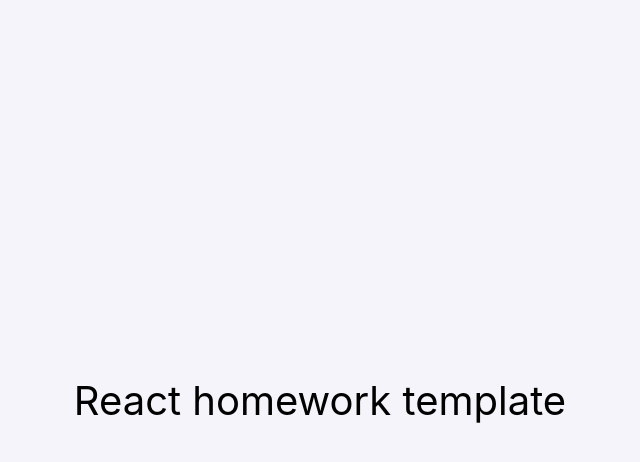
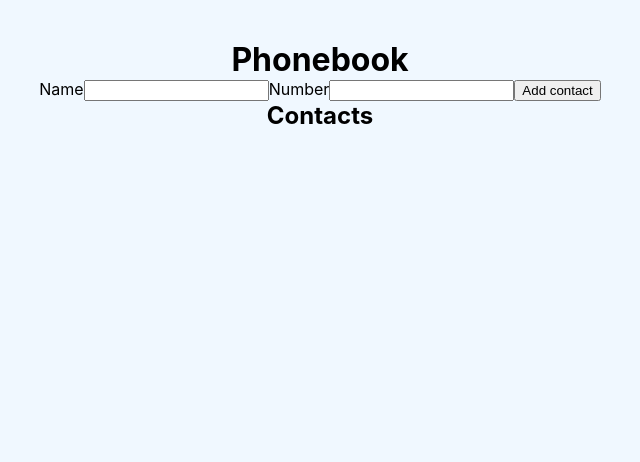
Before and after one commit to Jigsaw28/goit-react-hw-02-phonebook-test, a React (Create React App) app: page / in a window 1280 px wide. Shown: the top 462 px of the page, without its empty margins (320-960 px from the left). Built offline with nearby package versions, Linux system fonts and the light colour scheme.

Commit message:
done form with contact list

```diff
--- a/package.json
+++ b/package.json
@@ -7,6 +7,7 @@
     "@testing-library/jest-dom": "^5.16.3",
     "@testing-library/react": "^12.1.4",
     "@testing-library/user-event": "^13.5.0",
+    "nanoid": "^5.1.0",
     "react": "^18.1.0",
     "react-dom": "^18.1.0",
     "react-scripts": "5.0.1",
--- a/src/components/App.jsx
+++ b/src/components/App.jsx
@@ -1,16 +1,25 @@
-export const App = () => {
-  return (
-    <div
-      style={{
-        height: '100vh',
-        display: 'flex',
-        justifyContent: 'center',
-        alignItems: 'center',
-        fontSize: 40,
-        color: '#010101'
-      }}
-    >
-      React homework template
-    </div>
-  );
-};
+import { Component } from 'react';
+import { Container } from './App.styled';
+import { PhonebookForm } from './PhonebookForm/PhonebookForm';
+import { Contacts } from './Contacts/Contacts';
+import { nanoid } from 'nanoid';
+
+export class App extends Component {
+  state = { contacts: [] };
+
+  formSubmitHandler = ( {name, number} ) => {
+    const newContact = { name ,number, id: nanoid() };
+    this.setState({ contacts: [...this.state.contacts, newContact] });
+  };
+
+  render() {
+    return (
+      <Container>
+        <h1>Phonebook</h1>
+        <PhonebookForm onSubmit={this.formSubmitHandler} />
+        <h2>Contacts</h2>
+        <Contacts contacts={this.state.contacts} />
+      </Container>
+    );
+  }
+}
--- /dev/null
+++ b/src/components/App.styled.jsx
@@ -0,0 +1,8 @@
+import styled from "styled-components";
+
+export const Container=styled.div`
+    padding: 40px;
+    height: 100vh;
+    text-align: center;
+    background-color: aliceblue;
+`
--- /dev/null
+++ b/src/components/Contacts/Contacts.jsx
@@ -0,0 +1,11 @@
+import { nanoid } from "nanoid";
+
+export const Contacts = ({ contacts }) => {
+  return (
+    <ul>
+      {contacts.map(contact => (
+          <li key={nanoid()}>{contact.name}: {contact.number}</li>
+      ))}
+    </ul>
+  );
+};
--- /dev/null
+++ b/src/components/PhonebookForm/PhonebookForm.jsx
@@ -0,0 +1,55 @@
+import { Component } from 'react';
+import { nanoid } from 'nanoid';
+
+export class PhonebookForm extends Component {
+  nameId = nanoid();
+  numberId = nanoid();
+
+  state = {
+    name: '',
+    number: '',
+  };
+
+  handleChange = ({target: {name, value, number}}) => {
+    this.setState({
+      [name]: value,
+      [number]: value,
+    });
+  };
+
+  handleSubmit = e => {
+    e.preventDefault();
+    this.props.onSubmit(this.state);
+    this.reset();
+  };
+
+  reset = () => {
+    this.setState({ name: '', number: '' });
+  };
+
+  render() {
+    return (
+      <form onSubmit={this.handleSubmit}>
+        <label htmlFor={this.nameId}>Name</label>
+        <input
+          type="text"
+          name="name"
+          id={this.nameId}
+          value={this.state.name}
+          onChange={this.handleChange}
+          required
+        />
+        <label htmlFor={this.numberId}>Number</label>
+        <input
+          type="tel"
+          name="number"
+          id={this.numberId}
+          value={this.state.number}
+          onChange={this.handleChange}
+          required
+        />
+        <button type="submit">Add contact</button>
+      </form>
+    );
+  }
+}
```
Also changed, not shown: src/components/Contacts/Contacts.styled.jsx (added), src/components/PhonebookForm/PhonebookForm.styled.jsx (added), 1 other file (tests, documents, lock files or other folders).
